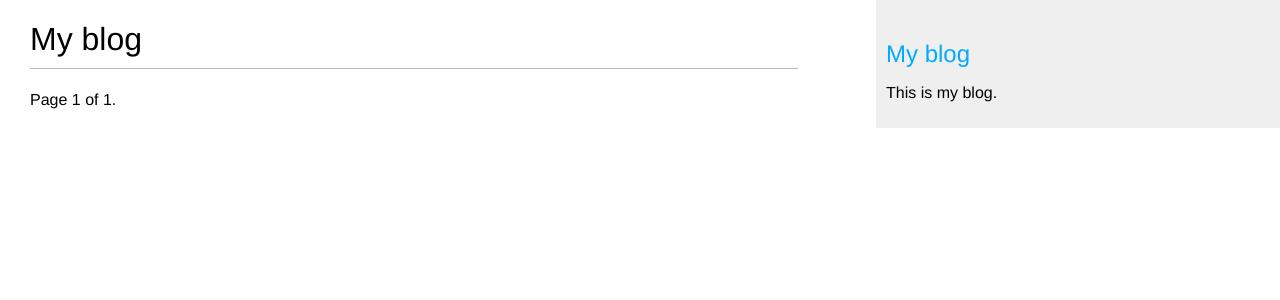
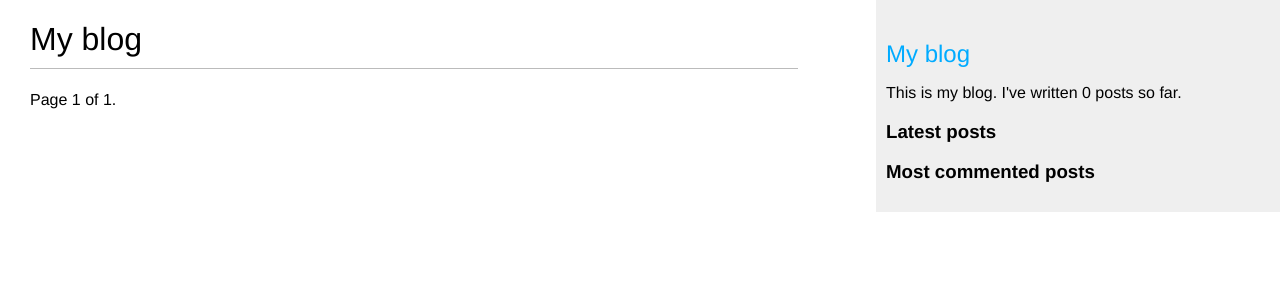
Before and after one commit to ragyrad/DjangoLearn, a Django app: page /blog/ in a window 1280 px wide. Shown: the top 300 px of the page. Run offline with Django 3.2, Linux system fonts and the light colour scheme; data that the repository does not hold is empty; parts of the project's set-up code (start-up, migrations or seed data) failed here and were passed over.

Commit message:
Created new custom template tags

```diff
--- a/myblog/blog/templates/blog/base.html
+++ b/myblog/blog/templates/blog/base.html
@@ -1,3 +1,4 @@
+{% load blog_tags %}
 {% load static %}
 <!DOCTYPE html>
 <html>
@@ -11,11 +12,23 @@
         {% endblock %}
     </div>
     <div id="sidebar">
-        <h2><a href="{% url "blog:post_list" %}">
+        <h2>
+            <a href="{% url "blog:post_list" %}">
                 My blog
             </a>
         </h2>
-        <p>This is my blog.</p>
+        <p>This is my blog. I've written {% total_posts %} posts so far.</p>
+        <h3>Latest posts</h3>
+        {% show_latest_posts 3 %}
+        <h3>Most commented posts</h3>
+        {% get_most_commented_posts as most_commented_posts %}
+        <ul>
+            {% for post in most_commented_posts %}
+                <li>
+                    <a href="{{ post.get_absolute_url }}">{{ post.title }}</a>
+                </li>
+            {% endfor %}
+        </ul>
     </div>
 </body>
 </html>
--- /dev/null
+++ b/myblog/blog/templates/blog/post/latest_posts.html
@@ -0,0 +1,7 @@
+<ul>
+    {% for post in latest_posts %}
+        <li>
+            <a href="{{ post.get_absolute_url }}">{{ post.title }}</a>
+        </li>
+    {% endfor %}
+</ul>
--- /dev/null
+++ b/myblog/blog/templatetags/blog_tags.py
@@ -0,0 +1,22 @@
+from django import template
+from django.db.models import Count
+from ..models import Post
+
+register = template.Library()
+
+@register.simple_tag
+def total_posts():
+    return Post.published.count()
+
+
+@register.inclusion_tag('blog/post/latest_posts.html')
+def show_latest_posts(count=5):
+    latest_posts = Post.published.order_by('-publish')[:count]
+    return {'latest_posts': latest_posts}
+
+
+@register.simple_tag
+def get_most_commented_posts(count=5):
+    return Post.published.annotate(
+            total_comments=Count('comments')
+        ).order_by('-total_comments')[:count]
```
Also changed, not shown: myblog/blog/templatetags/__init__.py (added).
